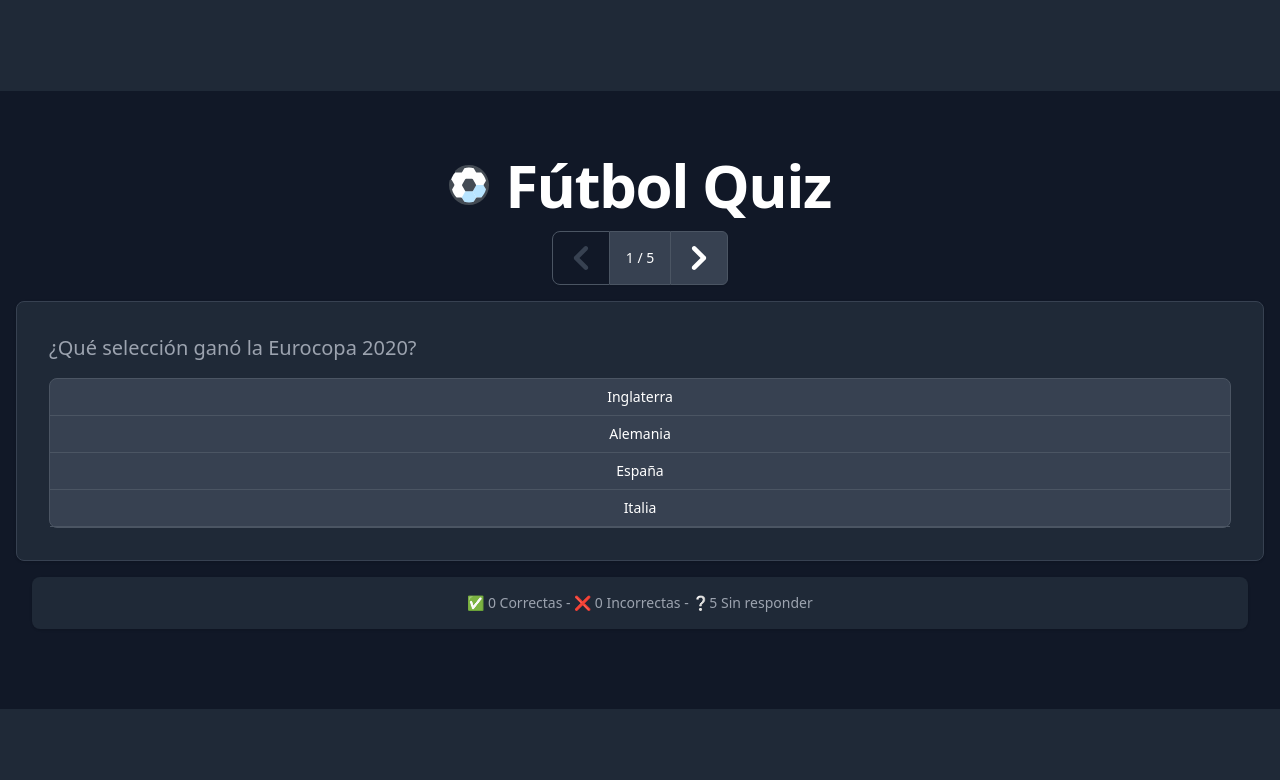
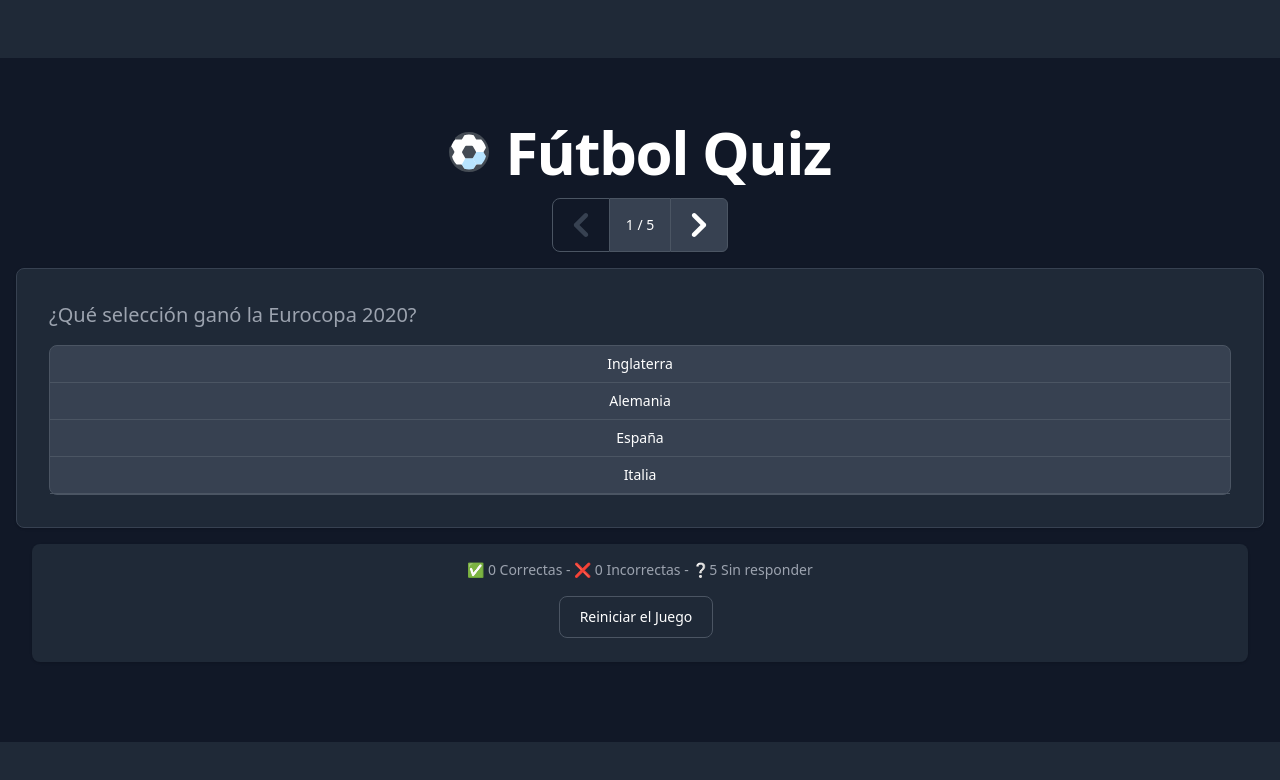
Before and after one commit to dejeloper/nextjs-zustand-quiz, a Next.js app: page / in a window 1280 px wide. Both pictures are taken after a click on the button "Iniciar Juego". Shown: the top 780 px of the page. Built offline with nearby package versions, Linux system fonts and the light colour scheme.

Commit message:
Add Reset

```diff
--- a/src/app/components/Footer.tsx
+++ b/src/app/components/Footer.tsx
@@ -1,15 +1,22 @@
 import { useQuestionsResults } from "../hooks/useQuestionResults";
+import { useQuestionsStore } from "../store/questions";
 
 export const Footer = () => {
   const { correctAnswers, incorrectAnswers, unansweredQuestions } =
     useQuestionsResults();
-
+  const reset = useQuestionsStore((state) => state.reset);
   return (
     <footer className="rounded-lg shadow m-4 bg-gray-800">
-      <div className="w-full mx-auto max-w-screen-xl p-4 md:flex md:items-center md:justify-center">
+      <div className="flex flex-col w-full mx-auto max-w-screen-xl p-4 md:flex md:items-center md:justify-center">
         <span className="text-sm sm:text-center text-gray-400">
           {`✅ ${correctAnswers} Correctas - ❌ ${incorrectAnswers} Incorrectas - ❔${unansweredQuestions} Sin responder`}
         </span>
+        <button
+          className="border focus:outline-none focus:ring-4 font-medium rounded-lg text-sm mt-4 px-5 py-2.5 mr-2 mb-2 bg-gray-800 text-white border-gray-600 hover:bg-gray-700 hover:border-gray-600 focus:ring-gray-700"
+          onClick={() => reset()}
+        >
+          Reiniciar el Juego
+        </button>
       </div>
     </footer>
   );
--- a/src/app/store/questions.ts
+++ b/src/app/store/questions.ts
@@ -1,6 +1,7 @@
 import { create } from "zustand";
 import { type Question } from "../types/type";
 import confetti from "canvas-confetti";
+import { persist } from "zustand/middleware";
 
 interface State {
   questions: Question[];
@@ -9,9 +10,12 @@ interface State {
   selectAnswer: (questionId: number, answerIndex: number) => void;
   goNextQuestion: () => void;
   goPrevQuestion: () => void;
+  reset: () => void;
 }
 
-export const useQuestionsStore = create<State>((set, get) => {
+export const useQuestionsStore = create<State>()(
+  persist(
+    (set, get) => {
       return {
         questions: [],
         currentQuestion: 0,
@@ -19,20 +23,9 @@ export const useQuestionsStore = create<State>((set, get) => {
         fecthQuestions: async (limit: number) => {
           const res = await fetch("http://localhost:3000/data/questions.json");
           const json = await res.json();
-      const questions = json.sort(() => Math.random() - 0.5).slice(0, limit);
-
-      // set((state) => {
-      //   return {
-      //     questions: [
-      //       {
-      //         id: 1,
-      //         question: "¿Quién ganó la Copa del Mundo de 2014?",
-      //         answers: ["Alemania", "Argentina", "Francia", "Brasil"],
-      //         correctAnswer: 0,
-      //       },
-      //     ],
-      //   };
-      // });
+          const questions = json
+            .sort(() => Math.random() - 0.5)
+            .slice(0, limit);
 
           set({ questions });
         },
@@ -40,7 +33,9 @@ export const useQuestionsStore = create<State>((set, get) => {
         selectAnswer: (questionId: number, answerIndex: number) => {
           const { questions } = get();
           const newQuestions = structuredClone(questions);
-      const questionIndex = newQuestions.findIndex((q) => q.id === questionId);
+          const questionIndex = newQuestions.findIndex(
+            (q) => q.id === questionId
+          );
           const questionInfo = newQuestions[questionIndex];
           const isCorrect = questionInfo.correctAnswer === answerIndex;
 
@@ -67,5 +62,18 @@ export const useQuestionsStore = create<State>((set, get) => {
           const prevQuestion = currentQuestion - 1;
           if (prevQuestion >= 0) set({ currentQuestion: prevQuestion });
         },
+
+        reset: () => {
+          set({
+            questions: [],
+            currentQuestion: 0,
+          });
+        },
       };
-});
+    },
+    {
+      name: "questions",
+      getStorage: () => localStorage,
+    }
+  )
+);
```
Lines whose indentation alone changed are shown as unchanged.
